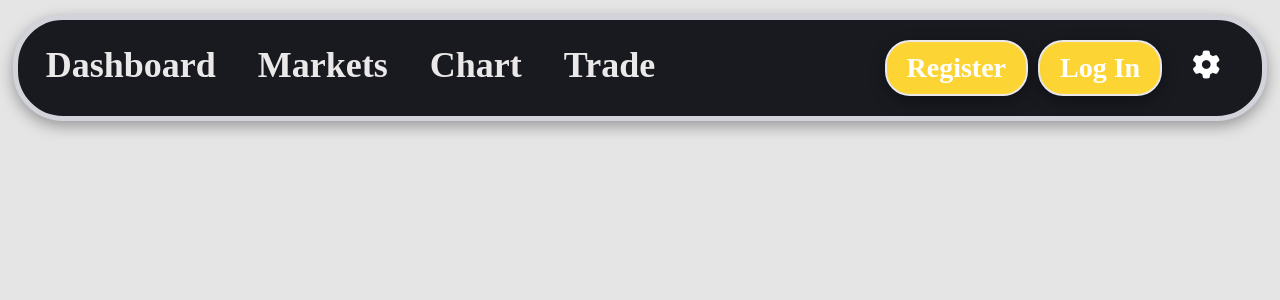
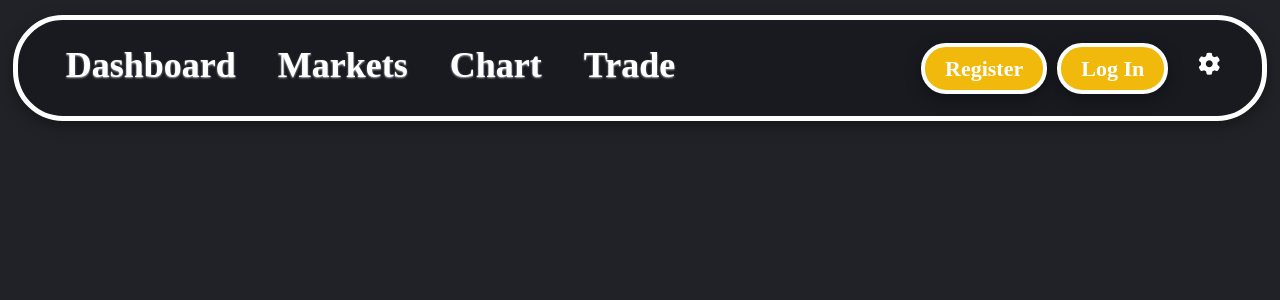
Before and after one commit to PeterGarvanski/HorizonMarkets, a Django app: page / in a window 1280 px wide. Shown: the top 300 px of the page. Run offline with Django 4.2, Linux system fonts and the light colour scheme; some libraries are stand-ins or nearby versions; some web fonts are replaced.

Commit message:
style: navbar restyled

```diff
--- a/static/css/base.css
+++ b/static/css/base.css
@@ -4,11 +4,15 @@ body {
     font-family: "Inika", serif;
     font-weight: 700;
     color: #484B6A;
-    background-color: #E5E5E5;
+    background-color: #181a20f6;
 }
 
 .box-shadow {
     box-shadow: rgba(0, 0, 0, 0.35) 0px 5px 15px;
+}
+
+.txt-shadow {
+    text-shadow: 0px 1px 2px rgba(255, 255, 255, 0.67);
 }
 
 /* CSS for Navigation */
@@ -20,7 +24,7 @@ body {
     background-color: #181a20;
     width: 98vw;
     margin: 15px auto;
-    border: solid 5px #D2D3DB;
+    border: solid 5px #ffffff;
     border-radius: 50px;
 }
 
@@ -32,12 +36,21 @@ body {
 
 .list-item {
     margin: 10px 10px 0 0;
+    padding: 0;
     font-size: 36px;
 
 }
 
 .nav-link {
-    color: #eae8e8;
+    color: #ffffff;
+}
+
+.nav-link:hover {
+    color: #f0b90b;
+}
+
+.nav-link.dashboard {
+    margin-left: 20px;
 }
 
 .nav-button {
@@ -45,11 +58,11 @@ body {
     font-weight: bold;
     padding: 5px 20px;
     margin-right: 10px;
-    font-size: 28px;
+    font-size: 22px;
     color: #ffffff;
-    border: solid 2px #eae8e8;
+    border: solid 4px #ffffff;
     border-radius: 25px;
-    background-color: #fcd535;
+    background-color: #f0b90b;
 }
 
 .settings {
--- a/templates/base.html
+++ b/templates/base.html
@@ -37,10 +37,10 @@
             <nav class="nav-menu box-shadow">
                 <div class="col-md-6">
                     <ul class="my-nav">
-                        <li class="list-item"><a href="#" class="nav-link">Dashboard</a></li>
-                        <li class="list-item"><a href="#" class="nav-link">Markets</a></li>
-                        <li class="list-item"><a href="#" class="nav-link">Chart</a></li>
-                        <li class="list-item"><a href="#" class="nav-link">Trade</a></li>
+                        <li class="list-item"><a href="#" class="nav-link txt-shadow dashboard ">Dashboard</a></li>
+                        <li class="list-item"><a href="#" class="nav-link txt-shadow">Markets</a></li>
+                        <li class="list-item"><a href="#" class="nav-link txt-shadow">Chart</a></li>
+                        <li class="list-item"><a href="#" class="nav-link txt-shadow">Trade</a></li>
                     </ul>
                 </div>
                 <div class="col-md-6">
```
